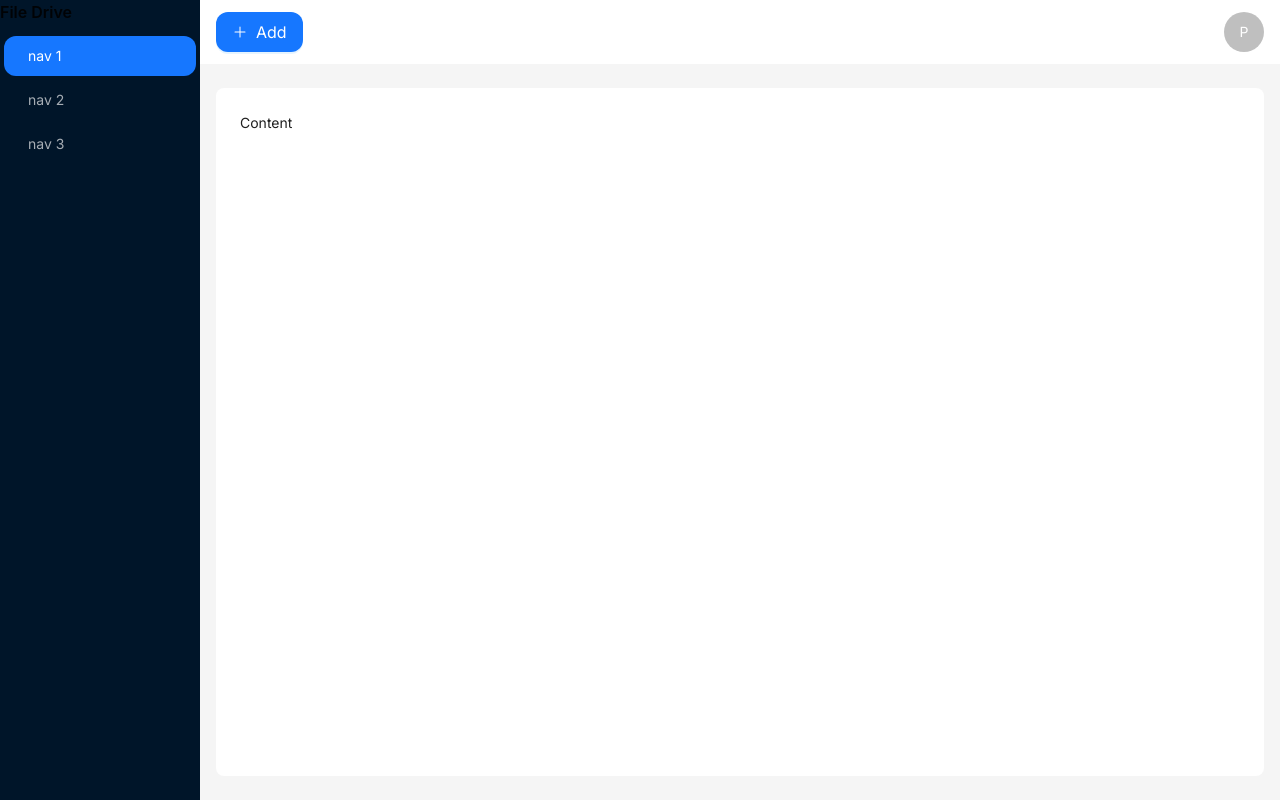
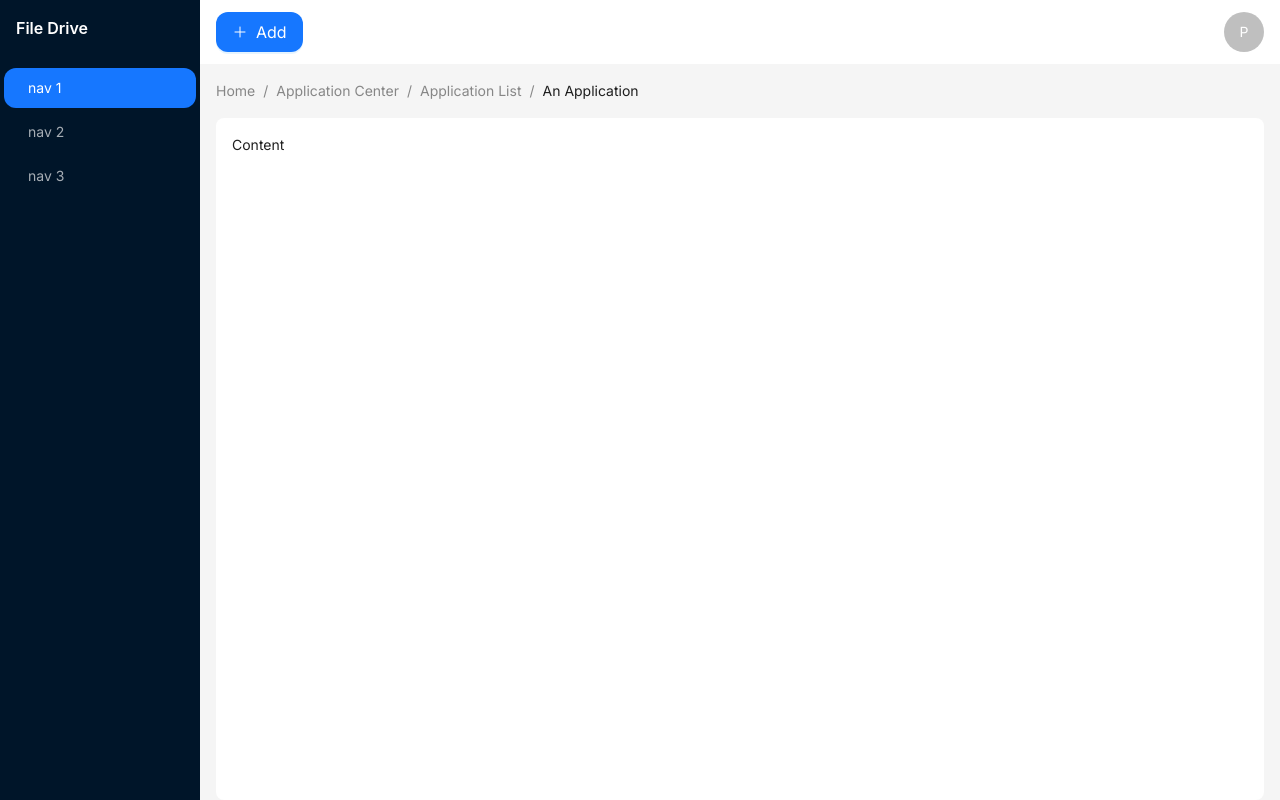
Before and after one commit to pavankumar-v/LYNC-React-Developer-Task-2, a React (Vite) app: page / in a window 1280 px wide. Built offline with nearby package versions, Linux system fonts and the light colour scheme.

Commit message:
chore(layout): re arranging layout

```diff
--- a/src/App.tsx
+++ b/src/App.tsx
@@ -1,5 +1,5 @@
 import React from 'react';
-import { Layout, theme, ConfigProvider } from 'antd';
+import { Layout, theme, ConfigProvider, Breadcrumb } from 'antd';
 import Sidebar from '@components/sidebar/Sidebar';
 import Navbar from '@components/navbar/Navbar';
 
@@ -24,14 +24,28 @@ const App: React.FC = () => {
           <Header style={{ padding: 0, background: colorBgContainer }}>
             <Navbar />
           </Header>
+          <Breadcrumb
+            items={[
+              {
+                title: 'Home',
+              },
+              {
+                title: 'Application Center',
+                href: '',
+              },
+              {
+                title: 'Application List',
+                href: '',
+              },
+              {
+                title: 'An Application',
+              },
+            ]}
+            className="m-4"
+          />
           <Content
-            style={{
-              margin: '24px 16px',
-              padding: 24,
-              minHeight: 280,
-              background: colorBgContainer,
-              borderRadius: borderRadiusLG,
-            }}
+            className="mx-4 bg-white p-4"
+            style={{ borderRadius: borderRadiusLG }}
           >
             Content
           </Content>
--- a/src/components/navbar/Navbar.tsx
+++ b/src/components/navbar/Navbar.tsx
@@ -1,7 +1,11 @@
 import { Dropdown, Flex, MenuProps } from 'antd';
 import React from 'react';
 import { Avatar, Button } from 'antd';
-import { PlusIcon, FolderPlusIcon } from '@heroicons/react/24/solid';
+import {
+  PlusIcon,
+  FolderPlusIcon,
+  DocumentPlusIcon,
+} from '@heroicons/react/24/outline';
 const items: MenuProps['items'] = [
   {
     key: '1',
@@ -13,24 +17,27 @@ const addNewItems: MenuProps['items'] = [
   {
     key: 'newFolder',
     label: (
-      <div className="flex flex-center">
+      <div className="flex items-center gap-2">
         <FolderPlusIcon width={18} /> New Folder
       </div>
     ),
   },
   {
     key: 'newFile',
-    label: 'New File',
+    label: (
+      <div className="flex items-center gap-2">
+        <DocumentPlusIcon width={18} /> New File
+      </div>
+    ),
   },
 ];
 
 const Navbar: React.FC = () => {
   return (
     <Flex
-      className="navbar"
+      className="h-full mx-4"
       align="center"
       justify="space-between"
-      style={{ padding: '0 16px', height: '100%' }}
       gap={2}
     >
       <Dropdown menu={{ items: addNewItems }}>
@@ -38,7 +45,7 @@ const Navbar: React.FC = () => {
           type="primary"
           icon={<PlusIcon fill="white" width={16} />}
           size={'large'}
-          className="flex flex-center"
+          className="flex items-center"
         >
           Add
         </Button>
@@ -48,6 +55,7 @@ const Navbar: React.FC = () => {
         <Avatar
           style={{ backgroundColor: '', verticalAlign: 'middle' }}
           size="large"
+          className="hover:cursor-pointer"
         >
           P
         </Avatar>
--- a/src/components/sidebar/Sidebar.tsx
+++ b/src/components/sidebar/Sidebar.tsx
@@ -29,7 +29,7 @@ const { Title } = Typography;
 const Sidebar: React.FC = () => {
   return (
     <Sider trigger={null} collapsible>
-      <Title level={5} className="text-white logo">
+      <Title level={5} className="!text-white p-4">
         File Drive
       </Title>
       <Menu
```
